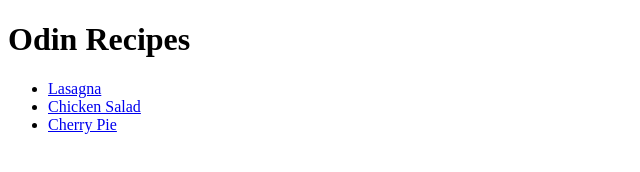
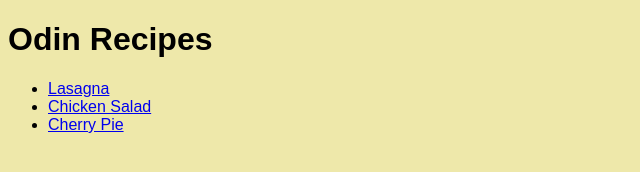
Before and after one commit to dazmo-cat/odin-recipes, a plain HTML site: page index.html in a window 1280 px wide. Shown: the whole page, without its empty margins (0-640 px from the left). Drawn offline with Linux system fonts and the light colour scheme.

Commit message:
Stylesheet added

```diff
--- a/index.html
+++ b/index.html
@@ -4,6 +4,7 @@
     <meta charset="UTF-8">
     <meta name="viewport" content="width=device-width, initial-scale=1.0">
     <title>Odin Recipes</title>
+    <link rel="stylesheet" href="style.css">
 </head>
 <body>
   <h1>Odin Recipes</h1>
@@ -12,6 +13,5 @@
     <li><a href="recipes/chickensalad.html">Chicken Salad</a></li>
     <li><a href="recipes/cherrypie.html">Cherry Pie</a></li>
   </ul>
-
 </body>
 </html>
--- /dev/null
+++ b/style.css
@@ -0,0 +1,4 @@
+body {
+    font-family: sans-serif;
+    background-color: palegoldenrod;
+}
```
